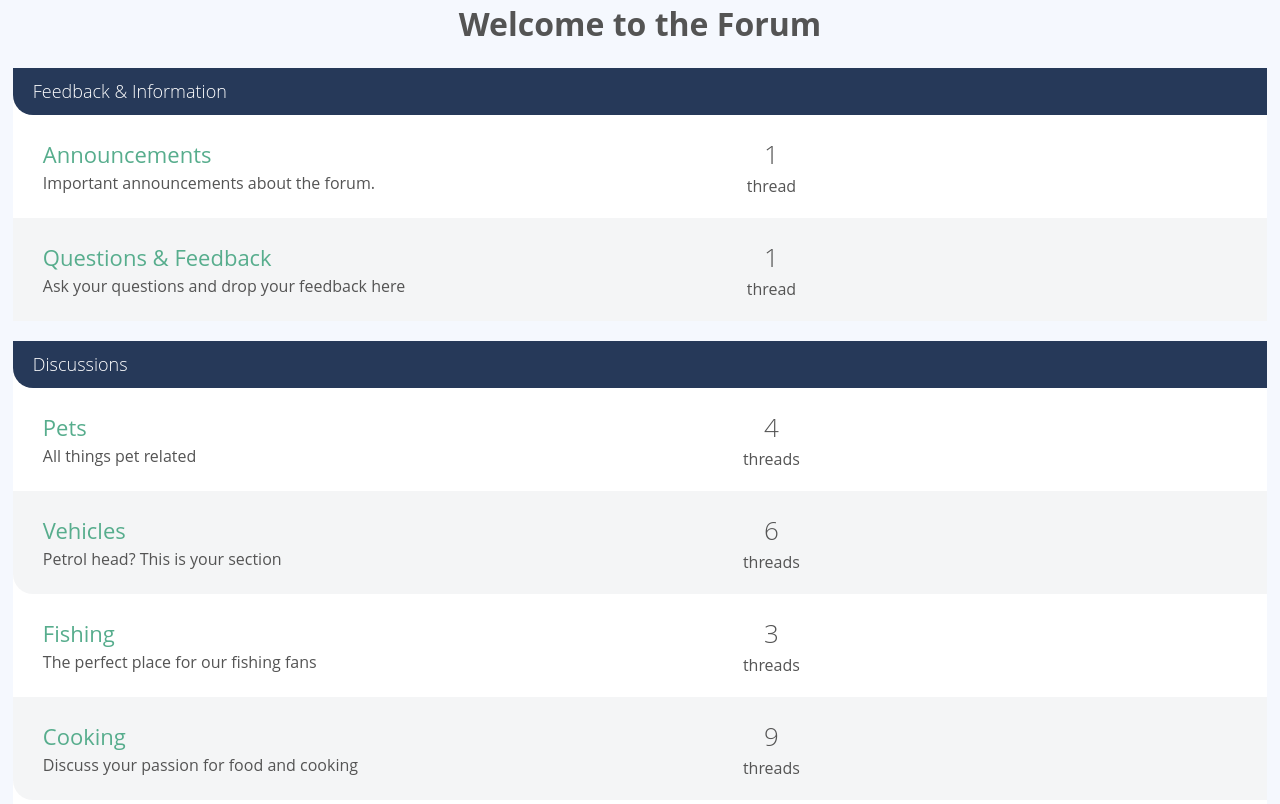
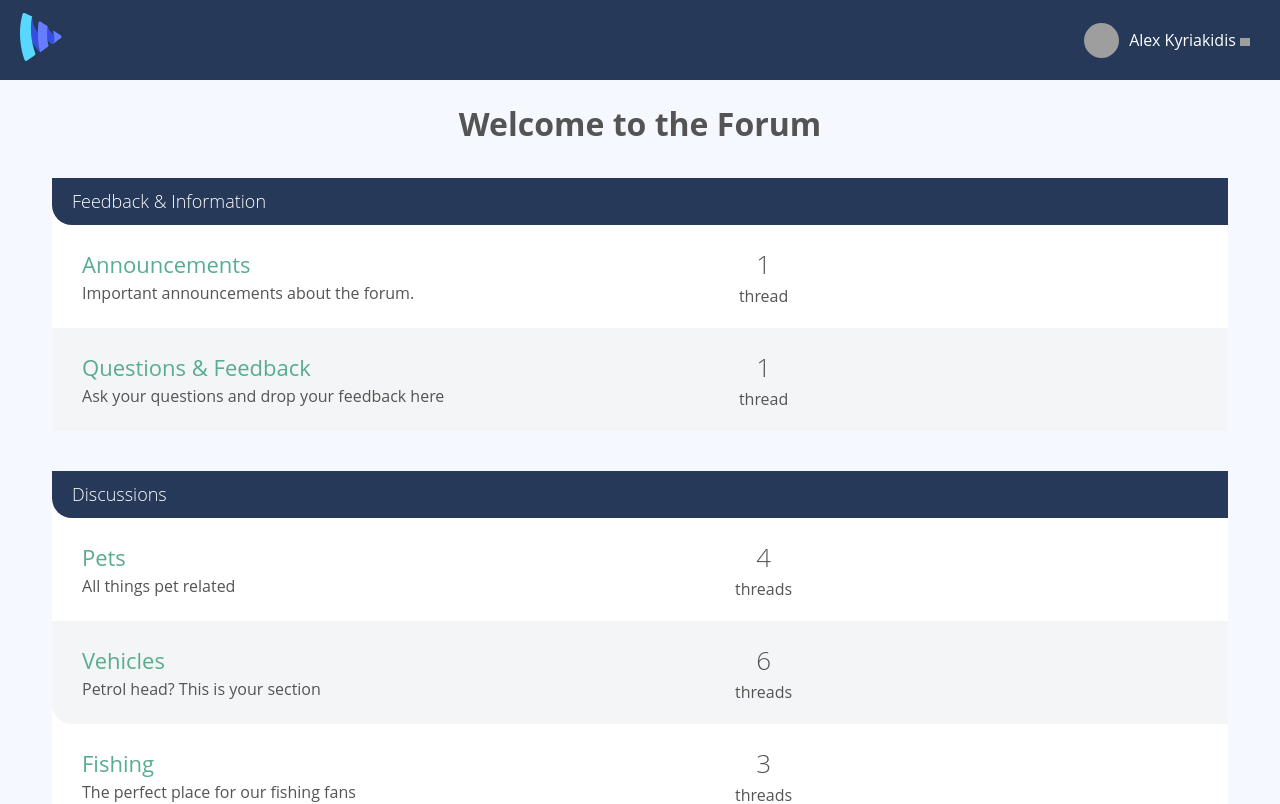
Before and after one commit to Awais-019/Vue-School-Forum, a Vue app: page / in a window 1280 px wide. Shown: the top 804 px of the page. Built offline with nearby package versions, Linux system fonts and the light colour scheme; grey boxes are pictures that could not be loaded.

Commit message:
Added TheNavBar component.

```diff
--- a/src/App.vue
+++ b/src/App.vue
@@ -1,12 +1,15 @@
 <template>
-  <div class="contain">
-    <router-view/>
+  <TheNavBar />
+  <div class="container">
+    <router-view />
   </div>
 </template>
 
 <script>
+import TheNavBar from '@/components/TheNavBar.vue'
 export default {
-  name: 'App'
+  name: 'App',
+  components: { TheNavBar }
 }
 </script>
 
--- /dev/null
+++ b/src/components/TheNavBar.vue
@@ -0,0 +1,77 @@
+<template>
+  <header class="header" id="header">
+    <router-link :to="{ name: 'Home' }" class="logo">
+      <img src="../assets/svg/vueschool-logo.svg" />
+    </router-link>
+
+    <div class="btn-hamburger">
+      <!-- use .btn-humburger-active to open the menu -->
+      <div class="top bar"></div>
+      <div class="middle bar"></div>
+      <div class="bottom bar"></div>
+    </div>
+
+    <!-- use .navbar-open to open nav -->
+    <nav class="navbar">
+      <ul>
+        <li class="navbar-user">
+          <a href="#">
+            <img
+              class="avatar-small"
+              src="https://pbs.twimg.com/profile_images/1188775562657091594/5mgkg44t_400x400.jpg"
+              alt=""
+            />
+            <span>
+              Alex Kyriakidis
+              <img
+                class="icon-profile"
+                src="assets/img/svg/arrow-profile.svg"
+                alt=""
+              />
+            </span>
+          </a>
+
+          <!-- dropdown menu -->
+          <!-- add class "active-drop" to show the dropdown -->
+          <div id="user-dropdown">
+            <div class="triangle-drop"></div>
+            <ul class="dropdown-menu">
+              <li class="dropdown-menu-item">
+                <a href="profile.html">View profile</a>
+              </li>
+              <li class="dropdown-menu-item"><a href="#">Log out</a></li>
+            </ul>
+          </div>
+        </li>
+      </ul>
+
+      <!-- <ul>
+        <li class="navbar-item">
+          <a href="index.html">Home</a>
+        </li>
+        <li class="navbar-item">
+          <a href="category.html">Category</a>
+        </li>
+        <li class="navbar-item">
+          <a href="forum.html">Forum</a>
+        </li>
+        <li class="navbar-item">
+          <a href="thread.html">Thread</a>
+        </li> -->
+      <!-- Show these option only on mobile-->
+      <!-- <li class="navbar-item mobile-only">
+          <a href="profile.html">My Profile</a>
+        </li>
+        <li class="navbar-item mobile-only">
+          <a href="#">Logout</a>
+        </li>
+      </ul> -->
+    </nav>
+  </header>
+</template>
+
+<script>
+export default {}
+</script>
+
+<style></style>
--- a/src/pages/CategoryView.vue
+++ b/src/pages/CategoryView.vue
@@ -1,5 +1,5 @@
 <template>
-  <h1 class="text-center">{{ category.name }}</h1>
+  <h1>{{ category.name }}</h1>
   <ForumList :title="category.name" :forums="getForumsFromCategory(category)" />
 </template>
 
--- a/src/pages/HomeView.vue
+++ b/src/pages/HomeView.vue
@@ -1,5 +1,5 @@
 <template>
-  <h1 class="text-center">Welcome to the Forum</h1>
+  <h1 class="push-top">Welcome to the Forum</h1>
   <CategoryList :categories="categories" />
 </template>
 
--- a/src/pages/NotFound.vue
+++ b/src/pages/NotFound.vue
@@ -1,5 +1,5 @@
 <template>
-  <div class="col-full text-center">
+  <div class="col-full">
     <h1>Not Found</h1>
     <router-link :to="{ name: 'Home' }">Read some cool threads</router-link>
   </div>
```
Also changed, not shown: src/assets/svg/arrow-profile.svg (added), src/assets/svg/vueschool-logo.svg (added).
